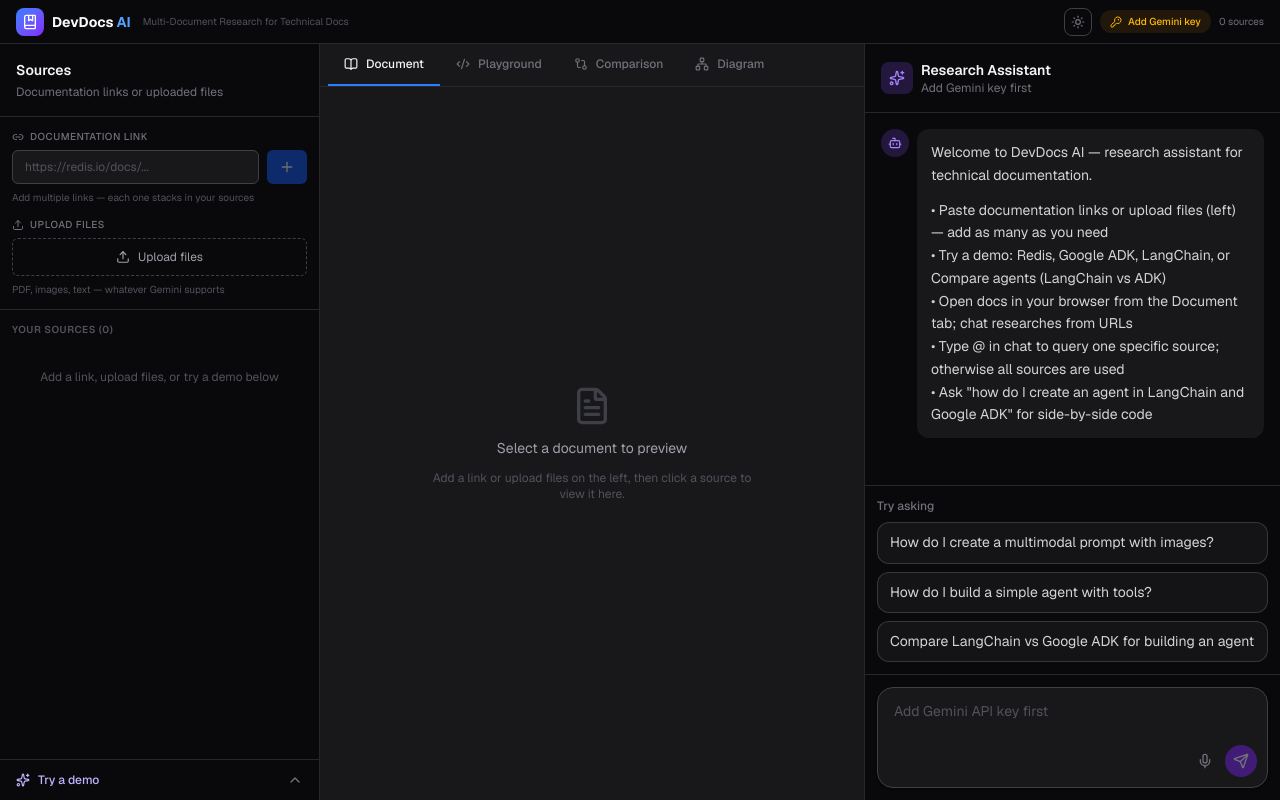
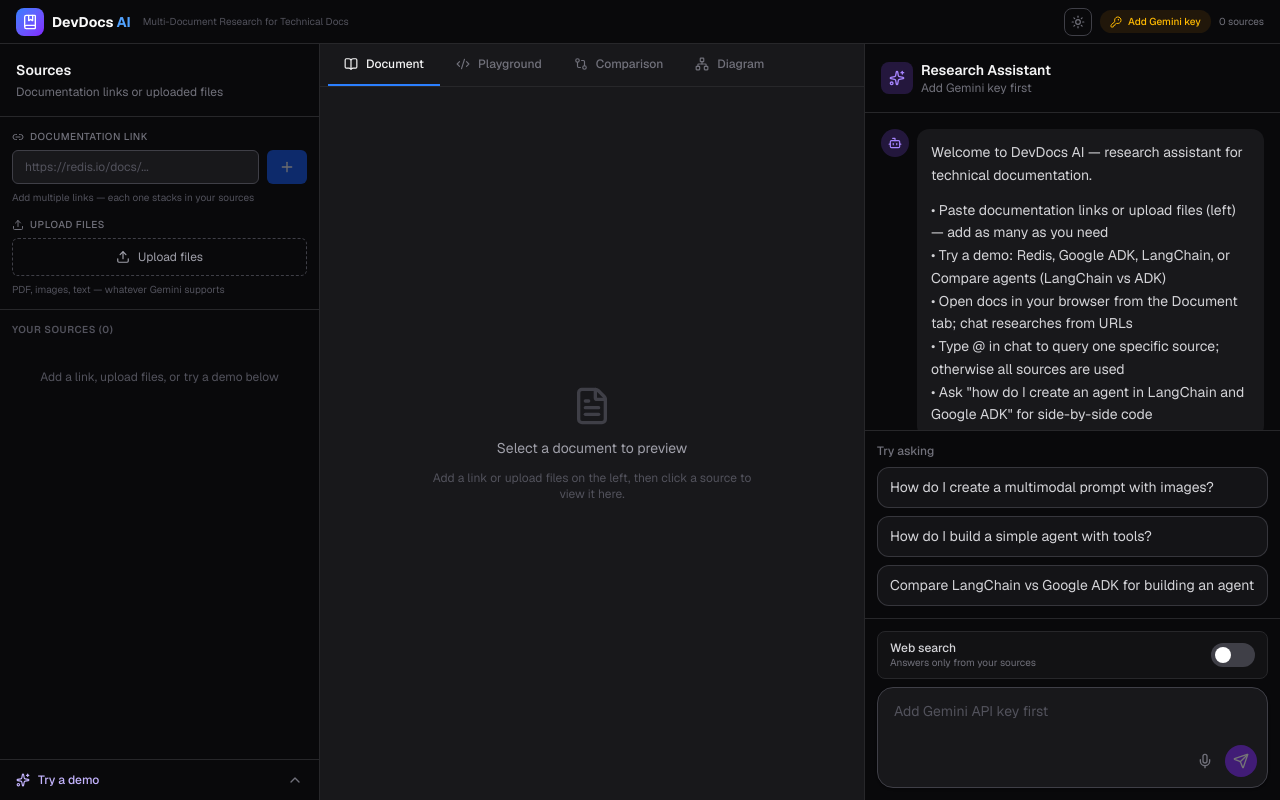
Before and after one commit to tanweerGithub/dev-docs-ai, a Next.js app: page / in a window 1280 px wide. Built offline with nearby package versions, Linux system fonts and the light colour scheme.

Commit message:
Add document-only web search toggle for grounded chat research.
Default to sources-only mode without google_search; optional Web search
toggle enables internet citations. Prompt and backend filter block
external references when toggle is off.

```diff
--- a/src/app/api/chat/route.ts
+++ b/src/app/api/chat/route.ts
@@ -8,9 +8,10 @@
       message: string;
       resources: Resource[];
       apiKey?: string;
+      webSearchEnabled?: boolean;
     };
 
-    const { message, resources, apiKey: clientKey } = body;
+    const { message, resources, apiKey: clientKey, webSearchEnabled } = body;
 
     if (!message?.trim()) {
       return NextResponse.json({ error: "Message required" }, { status: 400 });
@@ -27,7 +28,8 @@
     const result = await researchWithGemini(
       apiKey,
       message,
-      resources ?? []
+      resources ?? [],
+      webSearchEnabled === true
     );
 
     return NextResponse.json(result);
--- a/src/components/panels/AgentChat.tsx
+++ b/src/components/panels/AgentChat.tsx
@@ -110,6 +110,8 @@
     apiKey,
     resources,
     selectResource,
+    webSearchEnabled,
+    setWebSearchEnabled,
   } = useApp();
   const [input, setInput] = useState("");
   const [scopedIds, setScopedIds] = useState<string[] | null>(null);
@@ -294,7 +296,11 @@
               Research Assistant
             </h2>
             <p className="text-xs text-zinc-500">
-              {apiKey ? "Gemini · multi-document Q&A" : "Add Gemini key first"}
+              {apiKey
+                ? webSearchEnabled
+                  ? "Gemini · docs + web search"
+                  : "Gemini · your documents only"
+                : "Add Gemini key first"}
             </p>
           </div>
         </div>
@@ -399,6 +405,37 @@
       )}
 
       <div className="relative border-t border-zinc-800 p-3">
+        <div className="mb-2 flex items-center justify-between gap-2 rounded-lg border border-zinc-800 bg-zinc-900/60 px-3 py-2">
+          <div className="min-w-0">
+            <p className="text-xs font-medium text-zinc-300">Web search</p>
+            <p className="text-[10px] leading-snug text-zinc-500">
+              {webSearchEnabled
+                ? "May cite pages outside your sources"
+                : "Answers only from your sources"}
+            </p>
+          </div>
+          <button
+            type="button"
+            role="switch"
+            aria-checked={webSearchEnabled}
+            onClick={() => setWebSearchEnabled(!webSearchEnabled)}
+            className={`relative inline-flex h-6 w-11 shrink-0 items-center rounded-full transition-colors ${
+              webSearchEnabled ? "bg-violet-600" : "bg-zinc-700"
+            }`}
+            title={
+              webSearchEnabled
+                ? "Turn off web search"
+                : "Turn on web search"
+            }
+          >
+            <span
+              className={`inline-block h-4 w-4 transform rounded-full bg-white transition-transform ${
+                webSearchEnabled ? "translate-x-6" : "translate-x-1"
+              }`}
+            />
+          </button>
+        </div>
+
         {listening && (
           <p className="mb-2 flex items-center gap-1.5 text-[10px] text-violet-400">
             <span className="h-1.5 w-1.5 animate-pulse rounded-full bg-violet-400" />
--- a/src/context/AppContext.tsx
+++ b/src/context/AppContext.tsx
@@ -17,6 +17,10 @@
   setStoredApiKey,
 } from "@/lib/api-key-storage";
 import { fallbackResourceName } from "@/lib/page-title";
+import {
+  getStoredWebSearchEnabled,
+  setStoredWebSearchEnabled,
+} from "@/lib/web-search-storage";
 import type {
   ArtifactMeta,
   CanvasTab,
@@ -101,6 +105,8 @@
   apiKey: string | null;
   setApiKey: (key: string | null) => void;
   loadDemo: (id: DemoId) => void;
+  webSearchEnabled: boolean;
+  setWebSearchEnabled: (enabled: boolean) => void;
 }
 
 const AppContext = createContext<AppContextValue | null>(null);
@@ -122,6 +128,14 @@
   const [apiKey, setApiKeyState] = useState<string | null>(() =>
     typeof window === "undefined" ? null : getStoredApiKey()
   );
+  const [webSearchEnabled, setWebSearchEnabledState] = useState(() =>
+    typeof window === "undefined" ? false : getStoredWebSearchEnabled()
+  );
+
+  const setWebSearchEnabled = useCallback((enabled: boolean) => {
+    setStoredWebSearchEnabled(enabled);
+    setWebSearchEnabledState(enabled);
+  }, []);
 
   const setApiKey = useCallback((key: string | null) => {
     const trimmed = key?.trim() ?? "";
@@ -311,6 +325,7 @@
             resources: scoped.map(({ previewUrl, ...r }) => r),
             apiKey: effectiveApiKey,
             scope,
+            webSearchEnabled,
           }),
         });
 
@@ -372,7 +387,7 @@
         setIsLoading(false);
       }
     },
-    [resources, apiKey]
+    [resources, apiKey, webSearchEnabled]
   );
 
   const value = useMemo(
@@ -398,6 +413,8 @@
       apiKey,
       setApiKey,
       loadDemo,
+      webSearchEnabled,
+      setWebSearchEnabled,
     }),
     [
       resources,
@@ -419,6 +436,8 @@
       diagramMeta,
       apiKey,
       loadDemo,
+      webSearchEnabled,
+      setWebSearchEnabled,
     ]
   );
 
--- a/src/lib/gemini.ts
+++ b/src/lib/gemini.ts
@@ -18,7 +18,11 @@
   "text/csv",
 ]);
 
-function buildPrompt(message: string, resources: Resource[]): string {
+function buildPrompt(
+  message: string,
+  resources: Resource[],
+  webSearchEnabled: boolean
+): string {
   const docList = resources
     .map((r, i) => {
       if (r.type === "url") {
@@ -58,9 +62,17 @@
 - ALWAYS cite user's uploaded sources first when used. Each citation must use sourceIndex matching [1], [2], etc.
 - For PDFs and uploaded files, include page when known (page field) and reference inline as [1 p.12] in the answer.
 - Set source to "document" for user sources. Include their url field when the source has a URL.
-- Only add source: "web" citations for information NOT in user sources — include a real https url from url_context/search.
-- Every factual claim in answer should trace to a citation from documents when possible.
 - Do not invent sourceIndex values — only use indices from the source list.
+${
+  webSearchEnabled
+    ? `- Web search is ON: you may supplement with google_search only when user sources lack the answer. Mark those citations source: "web" with a real https url. User sources still take priority.`
+    : `- Web search is OFF (document-only mode):
+  • Use ONLY the user's listed sources and inline files. Do NOT use google_search.
+  • Do NOT cite Medium, blogs, or any URL not in the source list above.
+  • Every factual claim must trace to a user source citation.
+  • If the sources do not contain enough information to answer, respond honestly in "answer" that nothing relevant was found in the current documents, and tell the user to turn on **Web search** near the chat box and ask again — or add more documentation.
+  • In that case: code, comparison, and diagram should be null; citations empty or only from user sources.`
+}
 
 Mermaid diagram rules (when user asks for a diagram):
 - Set suggestedTab to "diagram" and provide a valid diagram string.
@@ -69,8 +81,7 @@
 - Avoid parentheses in unquoted labels. Keep node IDs simple (A, B, C1).
 
 Research rules:
-- Ground answers primarily in provided documents/URLs/files via url_context and inline files.
-- Use web search (url_context) only to supplement gaps — mark those citations source: "web".
+- Ground answers in the user's provided documents/URLs/files via url_context (for their links) and inline files.
 - LangChain 1.x: create_agent only, never AgentExecutor.
 - Google ADK: Agent class with run().
 - Comparison: LangChain first, Google ADK second, same task, suggestedTab "comparison", code null.
@@ -98,10 +109,11 @@
 export async function researchWithGemini(
   apiKey: string,
   message: string,
-  resources: Resource[]
+  resources: Resource[],
+  webSearchEnabled = false
 ): Promise<ResearchResponse> {
   const parts: { text?: string; inline_data?: { mime_type: string; data: string } }[] = [
-    { text: buildPrompt(message, resources) },
+    { text: buildPrompt(message, resources, webSearchEnabled) },
   ];
 
   for (const r of resources) {
@@ -116,7 +128,14 @@
   }
 
   const urlResources = resources.filter((r) => r.type === "url" && r.url);
-  const useUrlTools = urlResources.length > 0;
+  const tools: Record<string, Record<string, never>>[] = [];
+  if (urlResources.length > 0) {
+    tools.push({ url_context: {} });
+  }
+  if (webSearchEnabled) {
+    tools.push({ google_search: {} });
+  }
+  const useTools = tools.length > 0;
 
   const body: Record<string, unknown> = {
     contents: [{ parts }],
@@ -124,12 +143,12 @@
       temperature: 0.3,
       maxOutputTokens: 8192,
       // Gemini rejects tools + responseMimeType together on 2.5-flash.
-      ...(useUrlTools ? {} : { responseMimeType: "application/json" }),
+      ...(useTools ? {} : { responseMimeType: "application/json" }),
     },
   };
 
-  if (useUrlTools) {
-    body.tools = [{ url_context: {} }, { google_search: {} }];
+  if (useTools) {
+    body.tools = tools;
   }
 
   const res = await fetch(
@@ -156,10 +175,13 @@
   if (!text) throw new Error("Empty response from Gemini");
 
   const parsed = parseJson<ParsedResearchResponse>(text);
-  const citations: ChatCitation[] = enrichCitations(
+  let citations: ChatCitation[] = enrichCitations(
     parsed.citations,
     resources
   );
+  if (!webSearchEnabled) {
+    citations = citations.filter((c) => c.source !== "web");
+  }
 
   const diagram = sanitizeMermaidDiagram(parsed.diagram);
 
--- /dev/null
+++ b/src/lib/web-search-storage.ts
@@ -0,0 +1,10 @@
+const STORAGE_KEY = "devdocs-web-search-enabled";
+
+export function getStoredWebSearchEnabled(): boolean {
+  if (typeof window === "undefined") return false;
+  return localStorage.getItem(STORAGE_KEY) === "true";
+}
+
+export function setStoredWebSearchEnabled(enabled: boolean): void {
+  localStorage.setItem(STORAGE_KEY, enabled ? "true" : "false");
+}
```
